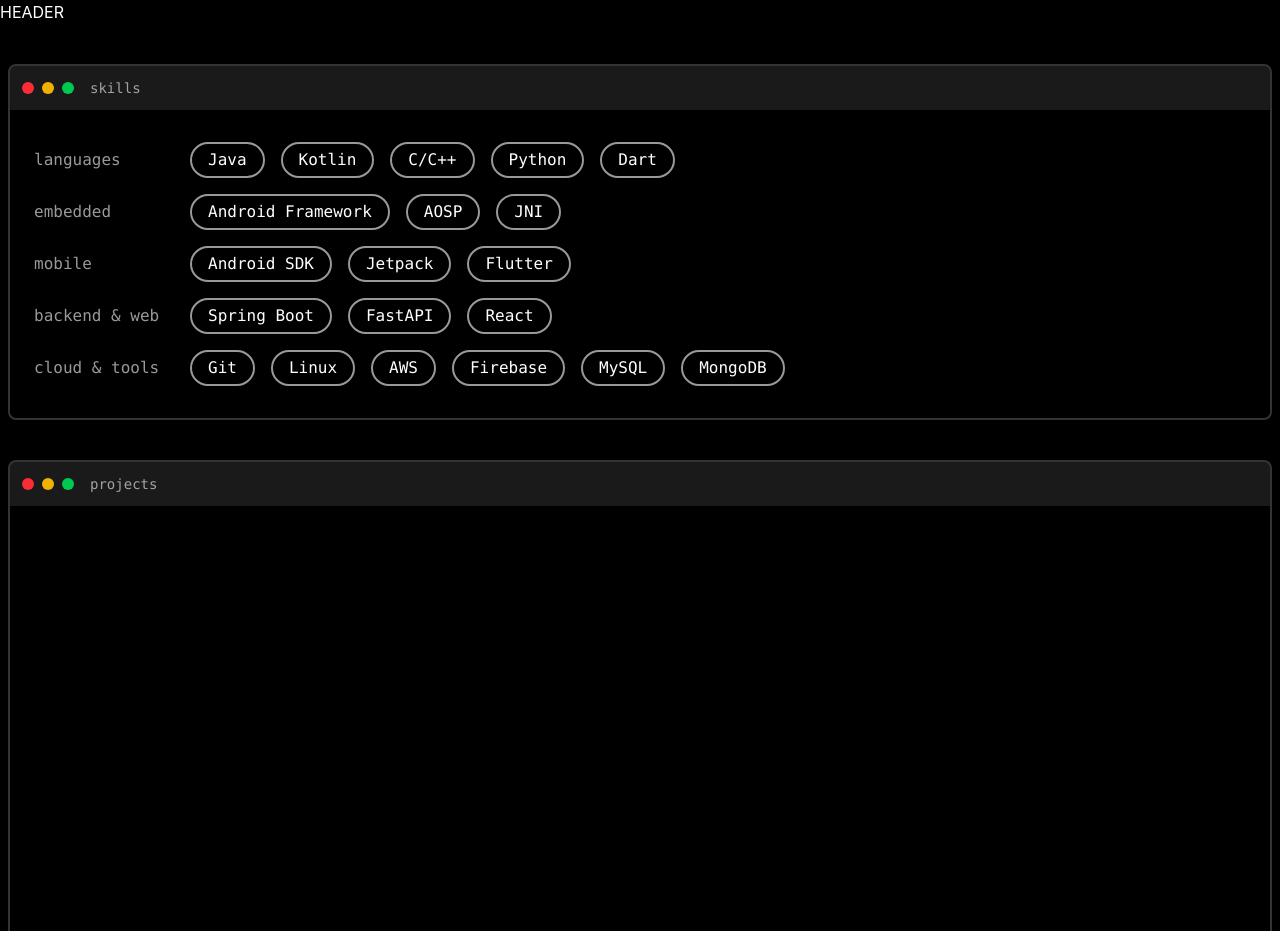
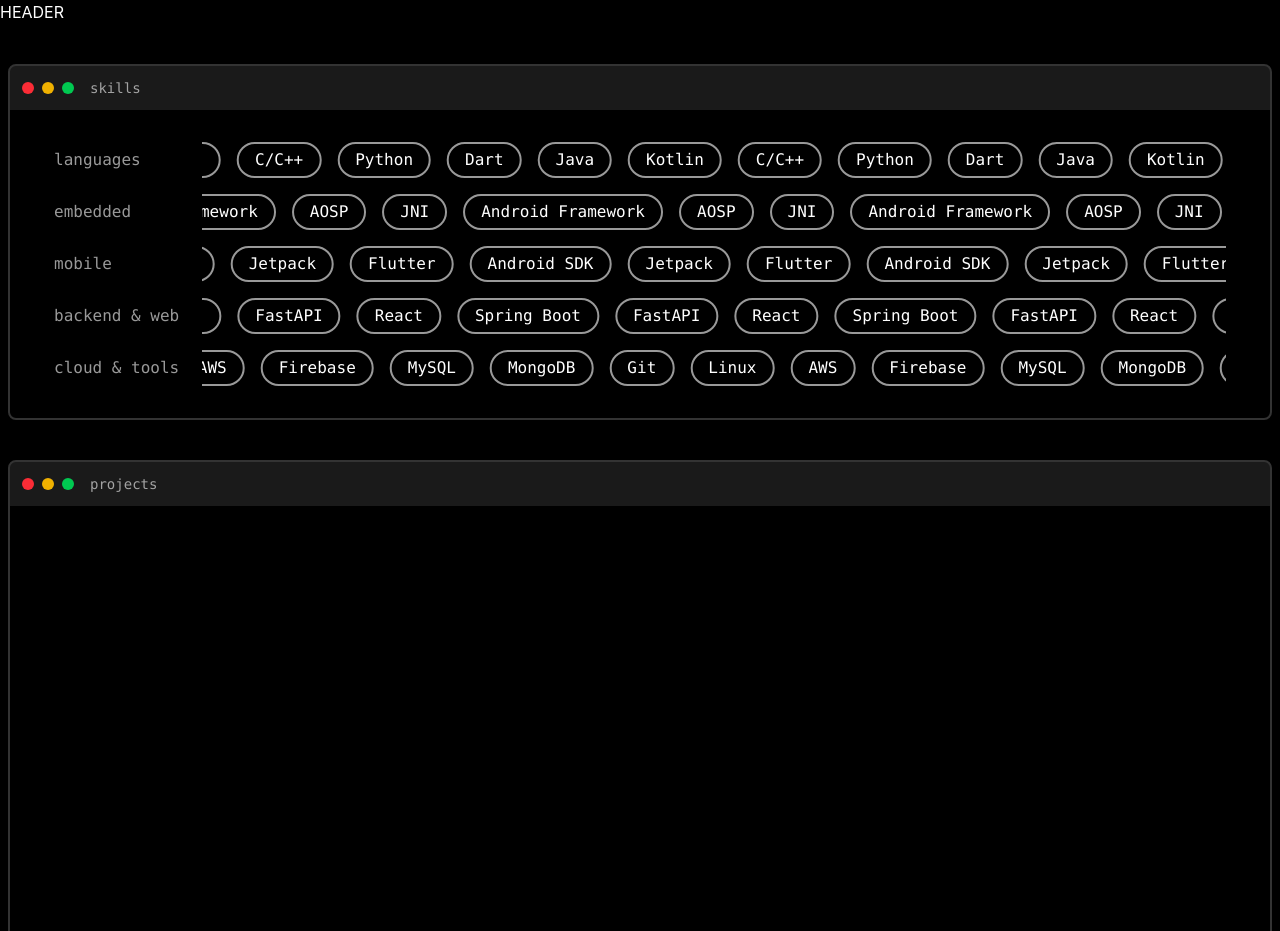
Before and after one commit to hayoung-selina-lee/Portfolio, a React app: page / in a window 1280 px wide. Shown: the part 4040-4971 px from the top of the page. Built offline with nearby package versions, Linux system fonts and the light colour scheme; the HTML template or start-up script is replaced by a standard one.

Commit message:
add GSAP marquee to skills rows

```diff
--- a/src/components/SkillsMarquee.jsx
+++ b/src/components/SkillsMarquee.jsx
@@ -1,17 +1,29 @@
 import { skills } from "../data/skills";
+import gsap from "gsap";
+import { useGSAP } from "@gsap/react";
 
 function SkillsMarquee() {
+  useGSAP(() => {
+    gsap.to(".skills", { xPercent: "-20", duration: 20, ease: "none", repeat: -1 });
+  });
+
   return (
-    <div>
+    <div className="px-5">
       {skills.map((group) => (
         <div className="flex items-center py-2" key={group.category}>
           <span className="w-37 shrink-0 text-white/60">{group.category}</span>
-          <div className="flex">
-            {group.skills.map((skill) => (
-              <span className="rounded-full border-white/60 border-2 whitespace-nowrap mx-2 px-4 py-1" key={skill}>
-                {skill}
-              </span>
-            ))}
+          <div className="flex-1 overflow-hidden">
+            <div className="skills flex w-max">
+              {Array.from({ length: 5 }, (element, index) => index).map((copy) => (
+                <div className="flex shrink-0 " key={copy}>
+                  {group.skills.map((skill) => (
+                    <span className="rounded-full border-white/60 border-2 whitespace-nowrap mx-2 px-4 py-1" key={skill}>
+                      {skill}
+                    </span>
+                  ))}
+                </div>
+              ))}
+            </div>
           </div>
         </div>
       ))}
```
